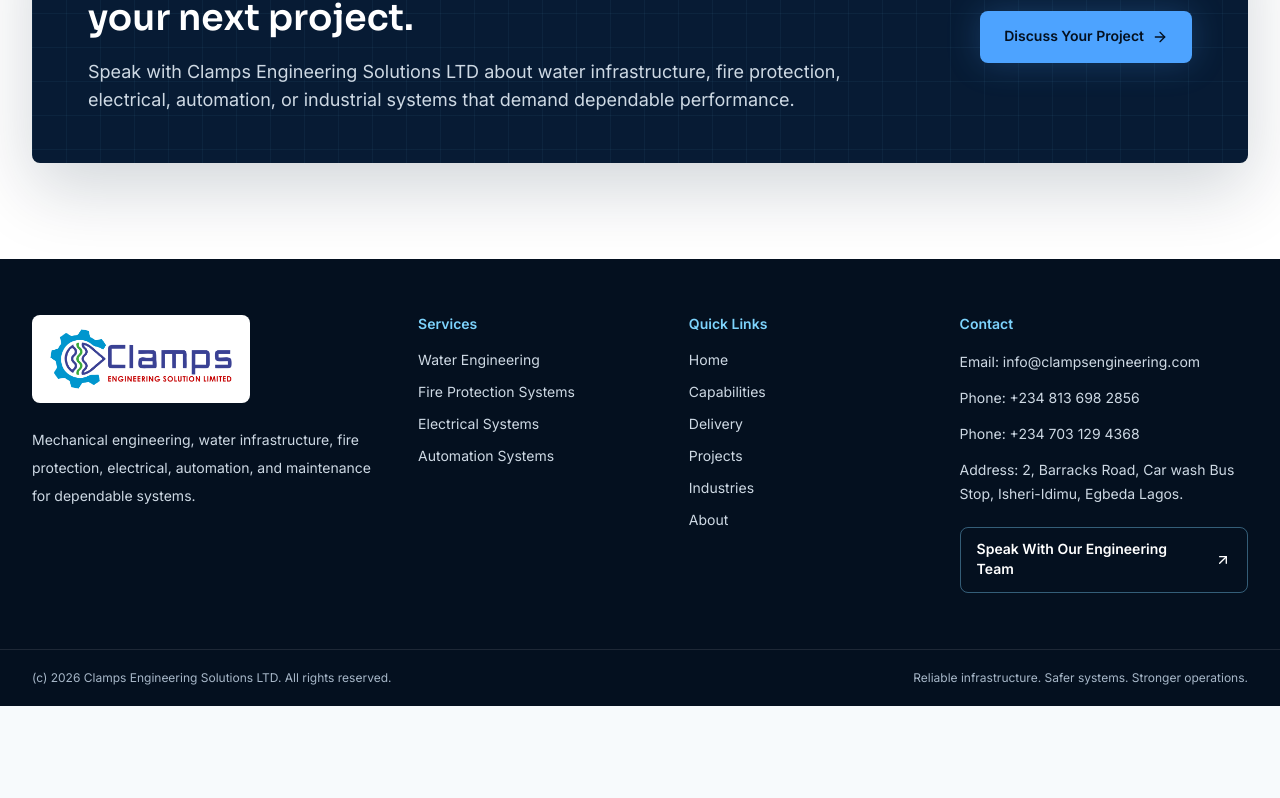
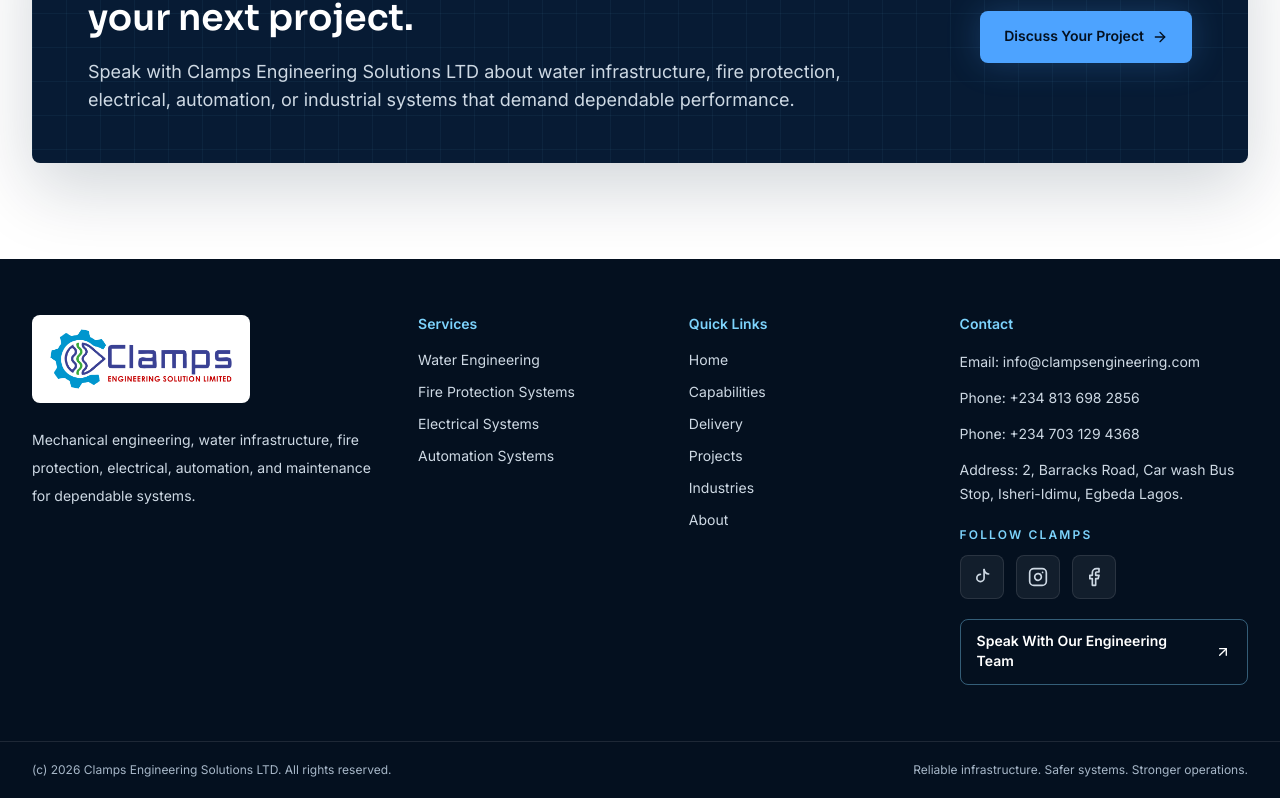
Before and after one commit to micha-tech/clampsweb, a Next.js app: page / in a window 1280 px wide. Shown: the part 7632-8430 px from the top of the page. Before the commit the page ends 8338 px from the top, so only its background shows below. Built offline with nearby package versions, Linux system fonts and the light colour scheme.

Commit message:
socials footer

```diff
--- a/src/components/footer.tsx
+++ b/src/components/footer.tsx
@@ -1,7 +1,51 @@
 import Link from "next/link";
-import { ArrowUpRight } from "lucide-react";
+import { ArrowUpRight, Facebook, Instagram } from "lucide-react";
 import { BrandLogo } from "@/components/brand-logo";
 import { navItems, services } from "@/lib/content";
+
+const socialLinks = [
+  {
+    label: "TikTok",
+    href: "https://www.tiktok.com/@clampsengineering?_r=1&_t=ZS-973yDSqgvtY",
+    icon: TikTokIcon,
+  },
+  {
+    label: "Instagram",
+    href: "https://www.instagram.com/clampsengineeringsolutions?igsh=MWdsMGlrZDFzNDh5ZA==",
+    icon: Instagram,
+  },
+  {
+    label: "Facebook",
+    href: "https://www.facebook.com/share/1C92EYj1pz/",
+    icon: Facebook,
+  },
+];
+
+function TikTokIcon({ className }: { className?: string }) {
+  return (
+    <svg
+      aria-hidden="true"
+      className={className}
+      fill="none"
+      viewBox="0 0 24 24"
+    >
+      <path
+        d="M14.5 3v10.15a4.35 4.35 0 1 1-4.35-4.35"
+        stroke="currentColor"
+        strokeLinecap="round"
+        strokeLinejoin="round"
+        strokeWidth="2"
+      />
+      <path
+        d="M14.5 3c.5 3.15 2.3 5 5.5 5.35"
+        stroke="currentColor"
+        strokeLinecap="round"
+        strokeLinejoin="round"
+        strokeWidth="2"
+      />
+    </svg>
+  );
+}
 
 export function Footer() {
   return (
@@ -53,6 +97,26 @@
             <p>Phone: +234 703 129 4368</p>
             <p>Address: 2, Barracks Road, Car wash Bus Stop, Isheri-Idimu, Egbeda Lagos.</p>
           </div>
+          <div className="mt-5">
+            <p className="text-xs font-semibold uppercase tracking-[0.18em] text-clamps-cyan">
+              Follow Clamps
+            </p>
+            <div className="mt-3 flex items-center gap-3">
+              {socialLinks.map((social) => (
+                <a
+                  key={social.label}
+                  href={social.href}
+                  aria-label={social.label}
+                  title={social.label}
+                  target="_blank"
+                  rel="noreferrer"
+                  className="focus-ring grid h-11 w-11 place-items-center rounded-lg border border-white/10 bg-white/[0.06] text-steel-200 transition hover:border-clamps-cyan hover:bg-clamps-blue hover:text-navy-950"
+                >
+                  <social.icon className="h-5 w-5" />
+                </a>
+              ))}
+            </div>
+          </div>
           <Link
             href="/request-quote"
             className="focus-ring mt-5 inline-flex items-center gap-2 rounded-lg border border-clamps-cyan/40 px-4 py-3 text-sm font-semibold text-white transition hover:border-clamps-cyan hover:bg-white/10"
```
